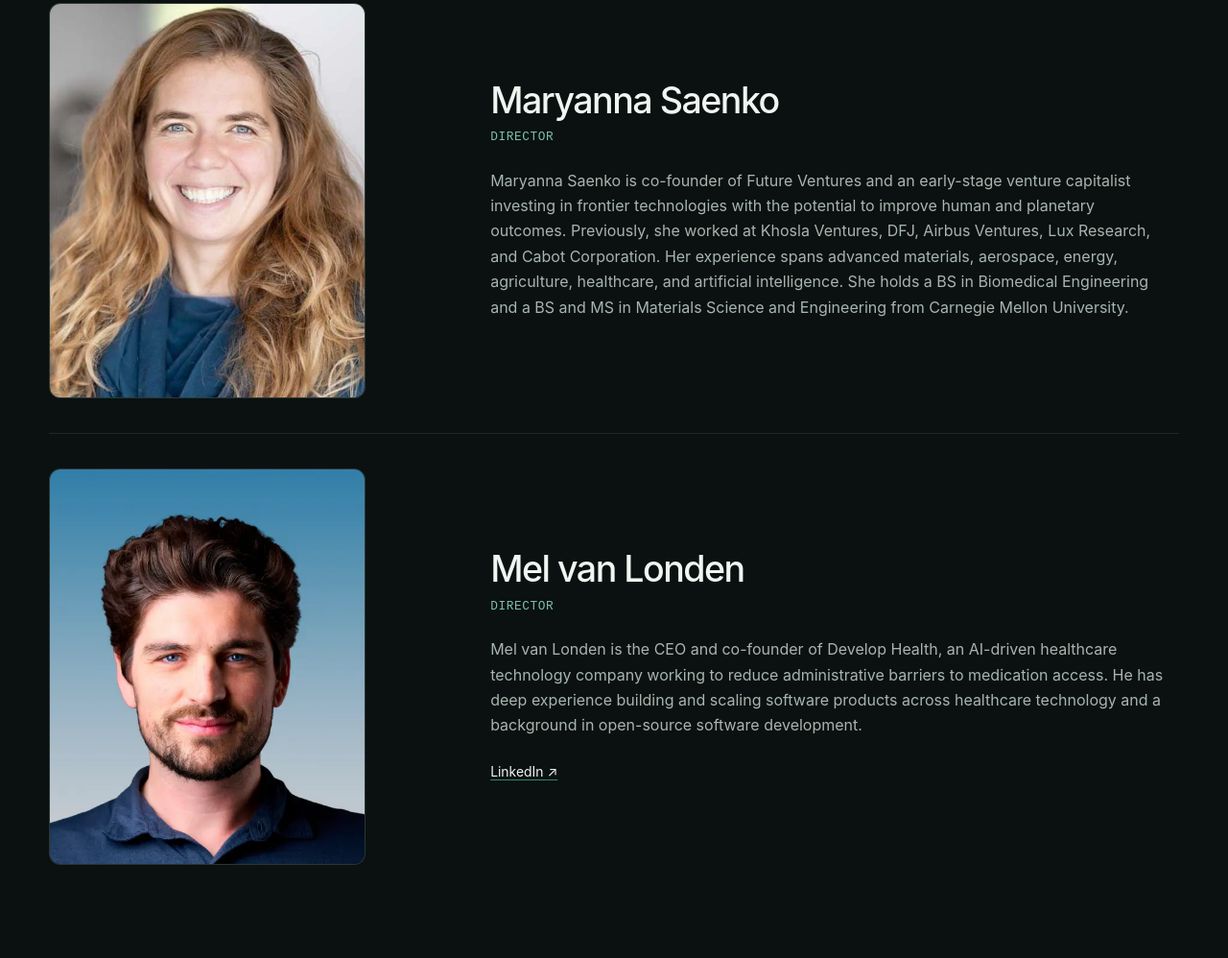
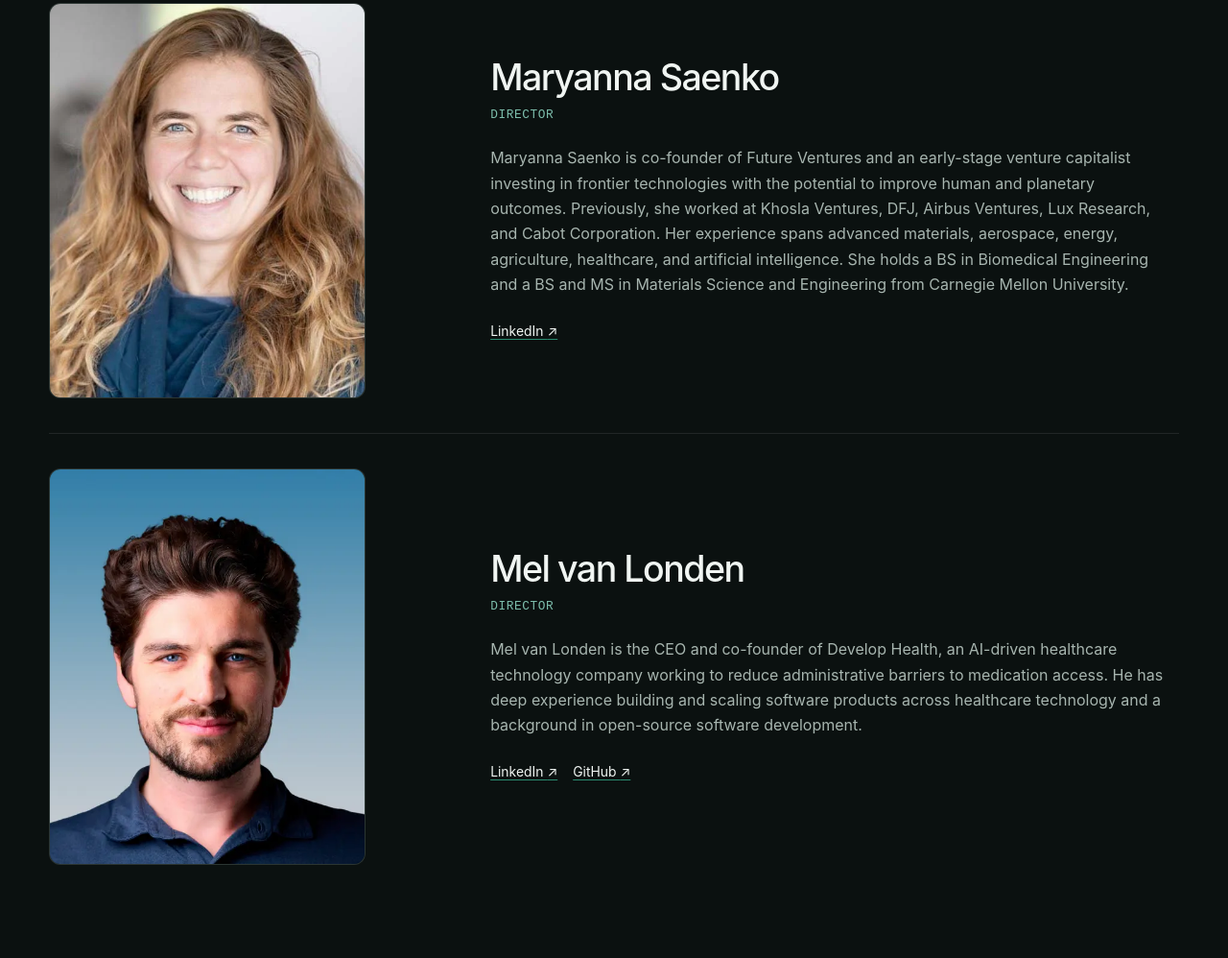
Before and after one commit to atomsforhumanity/atomsforhumanity.org, an Astro site: page /team in a window 1280 px wide. Shown: the part 1342-2340 px from the top of the page at 96% size. Built offline with nearby package versions, Linux system fonts and the light colour scheme; Astro itself is replaced by a stand-in of ours.

Commit message:
Added social inks for Maryanna, Jan, Mel (#7)

```diff
--- a/src/components/TeamMember.astro
+++ b/src/components/TeamMember.astro
@@ -23,7 +23,7 @@ const hasImage = existsSync(join(process.cwd(), "public", member.image));
     <h3>{member.name}</h3>
     <p class="person-title">{member.title}</p>
     <p>{member.bio}</p>
-    {member.links && <div class="person-links">{member.links.map((link) => <a href={link.href}>{link.label} <span aria-hidden="true">↗</span></a>)}</div>}
+    {member.links && <div class="person-links">{member.links.map((link) => <a href={link.href} target="_blank" rel="noopener noreferrer">{link.label} <span aria-hidden="true">↗</span><span class="visually-hidden"> (opens in a new tab)</span></a>)}</div>}
   </div>
 </article>
 
--- a/src/data/team.ts
+++ b/src/data/team.ts
@@ -28,6 +28,7 @@ export const team: TeamMember[] = [
     group: "Leadership & Board",
     bio: "Maryanna Saenko is co-founder of Future Ventures and an early-stage venture capitalist investing in frontier technologies with the potential to improve human and planetary outcomes. Previously, she worked at Khosla Ventures, DFJ, Airbus Ventures, Lux Research, and Cabot Corporation. Her experience spans advanced materials, aerospace, energy, agriculture, healthcare, and artificial intelligence. She holds a BS in Biomedical Engineering and a BS and MS in Materials Science and Engineering from Carnegie Mellon University.",
     image: "/images/team/maryanna-saenko.webp",
+    links: [{ label: "LinkedIn", href: "https://www.linkedin.com/in/maryannasaenko/" }],
   },
   {
     name: "Mel van Londen",
@@ -36,7 +37,10 @@ export const team: TeamMember[] = [
     group: "Leadership & Board",
     bio: "Mel van Londen is the CEO and co-founder of Develop Health, an AI-driven healthcare technology company working to reduce administrative barriers to medication access. He has deep experience building and scaling software products across healthcare technology and a background in open-source software development.",
     image: "/images/team/mel-van-londen.webp",
-    links: [{ label: "LinkedIn", href: "https://www.linkedin.com/in/mvanlonden/" }],
+    links: [
+      { label: "LinkedIn", href: "https://www.linkedin.com/in/mvanlonden/" },
+      { label: "GitHub", href: "https://github.com/mvanlonden" },
+    ],
   },
   {
     name: "Jan Estrada Pabón",
@@ -45,5 +49,12 @@ export const team: TeamMember[] = [
     group: "Research Team",
     bio: "Jan Estrada Pabón holds a PhD in theoretical chemistry from Stanford University and leads Atoms for Humanity’s computational research in automated reaction-path and reaction-network discovery. His doctoral work used high-throughput simulation to uncover complex reaction networks and chemical pathways beyond those initially hypothesized by researchers. At AFH, he applies these approaches to catalyst design, sustainable chemistry, and large-scale reaction discovery, while developing scientific workflows that both leverage and help shape AFH’s computational infrastructure.",
     image: "/images/team/jan-estrada-pabon.webp",
+    links: [
+      {
+        label: "LinkedIn",
+        href: "https://www.linkedin.com/in/jan-estrada-pab%C3%B3n-41a26117a/",
+      },
+      { label: "GitHub", href: "https://github.com/jandestrada" },
+    ],
   },
 ];
```
